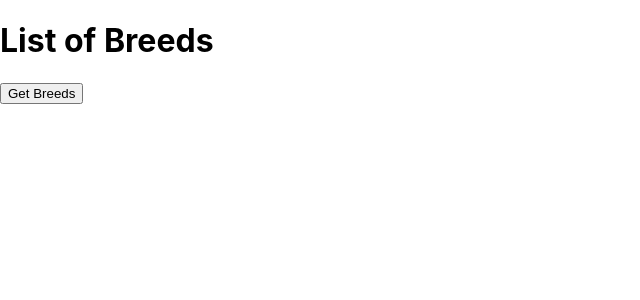
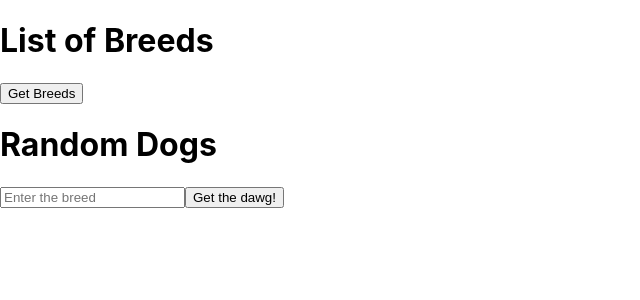
Before and after one commit to nghiavo24/React-Dog-App, a React (Create React App) app in the folder react-dog-app/: page / in a window 1280 px wide. Shown: the top 300 px of the page, without its empty margins (0-640 px from the left). Built offline with nearby package versions, Linux system fonts and the light colour scheme.

Commit message:
picture does not show up

```diff
--- a/react-dog-app/src/App.js
+++ b/react-dog-app/src/App.js
@@ -2,22 +2,46 @@ import './App.css';
 import axios from 'axios'
 import BreedList from './Components/BreedList';
 import React, { useState, useEffect } from 'react'
+import RandomDogs from './Components/RandomDogs'
 
 const App = () => {
 
   const url = "https://dog.ceo/api/breeds/list/all";
+
   const [listOfBreeds, setListOfBreeds] = useState([]);
+  const [randomDogBreed, setRandomDogBreed] = useState();
+  const [randomDog, setRandomDog] = useState();
 
   const getBreeds = () => {
   axios
   .get(url)
-  .then(response =>(Object.entries(response.data.message)))
-  .then (response => setListOfBreeds(response))
+  .then(res =>(Object.entries(res.data.message)))
+  .then (res => setListOfBreeds(res))
   };
+
+  useEffect(() =>{
+    getRandomDog();
+  }, [randomDogBreed])
+
+  const getRandomDog = () => {
+    randomDogBreed &&
+    axios
+    .get(`https://dog.ceo/api/breed/${randomDogBreed}/images/random`)
+    .then(res => setRandomDog(res.data.message))
+    .catch(err => alert("We cannot find the breed that you are looking for. Sorry!"));
+  };
+
+
 
   return (
     <div>
       <BreedList list={listOfBreeds} getBreeds={getBreeds}/>
+      <RandomDogs
+      randomDogBreed={randomDogBreed}
+      randomDog={randomDog}
+      setRandomDogBreed={setRandomDogBreed}
+      getRandomDog={getRandomDog}
+       />
     </div>
   )
 }
--- /dev/null
+++ b/react-dog-app/src/Components/RandomDogs.js
@@ -0,0 +1,29 @@
+import React, { useState } from "react";
+
+const RandomDogs = ({setRandomDogBreed, getRandomDog, randomDog}) => {
+    const[randomInput, setRandomInput] = useState("")
+
+    // Save the input for the random dog
+    const handleChange = (e) => {
+        setRandomInput(e.target.value)
+    }
+
+    const handleSubmit = () => {
+        setRandomDogBreed(randomInput);
+        getRandomDog()
+    }
+
+    return (
+        <div>
+            <h1>Random Dogs</h1>
+            <form>
+                <input type='text' placeholder="Enter the breed" onChange={handleChange} />
+                <button onClick={handleSubmit}>Get the dawg!</button>
+            </form>
+            {randomDog && <img src={randomDog}/>}
+        </div>
+    )
+
+}
+
+export default RandomDogs
```
